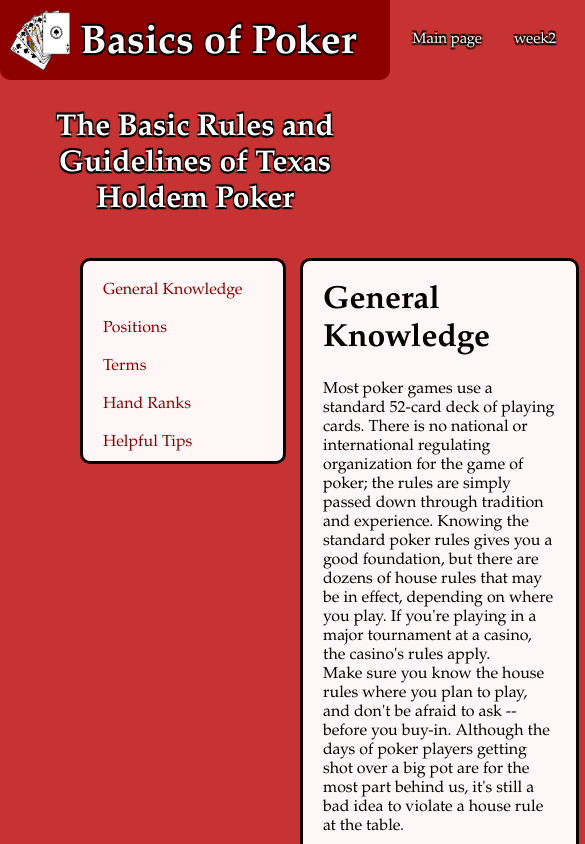
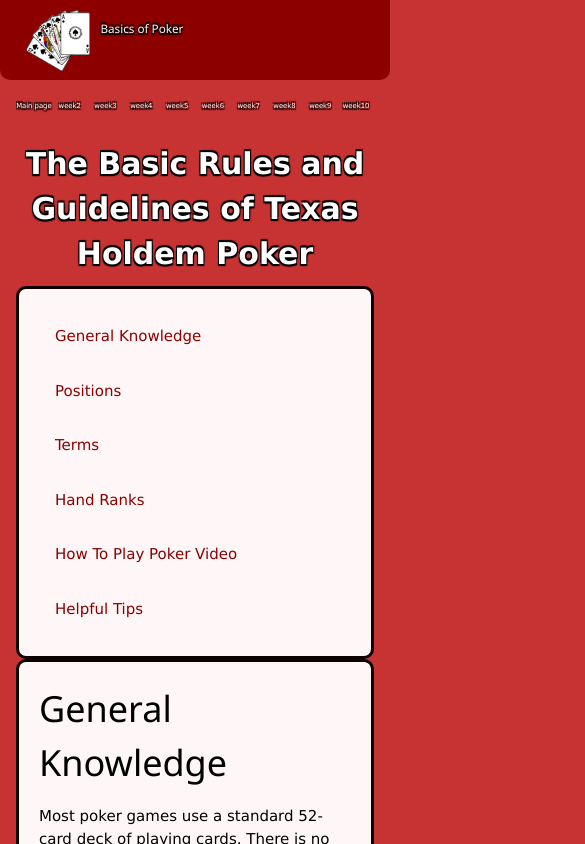
Before and after one commit to SteveLeong/Art321, a plain HTML site: page Asg1/a1.html in a window 390 px wide. Shown: the top 844 px of the page, 585 px wide, since content can reach past the window. Drawn offline with nearby package versions, Linux system fonts and the light colour scheme.

Commit message:
A1 redo: Video/Sound, external link, Responsive

```diff
--- a/Asg1/a1.html
+++ b/Asg1/a1.html
@@ -3,40 +3,60 @@
     <head>
         <title>Steven Leong: Assignment 1 Week 2</title>
         <link href="./mya1styles.css" rel="stylesheet" type="text/css">
+        <link rel="stylesheet" href="https://www.w3schools.com/w3css/4/w3.css">
     </head>
     <body>
-        <div class='container'>
-            <div class='header-bar'>
-                <div id='header-container'>
+
+        <div id='container'>
+            <div id="main">
+
+                <div class="w3-row">
+                    <div id='header-bar'>
+
+                            <div class="w3-third w3-container">
+                                <div id="logo">
                                     <img src="../Resources/cards2.png" alt="Cards">
-                    <h1 id='title'>Basics of Poker</h1>
+                                    <h1>Basics of Poker</h1>
+                                </div>
+                            </div>
+
+                            <div class="w3-twothird w3-container">
+                                <div id="nav">
                                     <ul>
+                                        <li><a href="../index.html">Main page</a></li>
+                                        <li><a href="./a1.html"> week2</a></li>
+                                        <li><a href="../Asg2/a2.html"> week3</a></li>
+                                        <li><a href="../Asg3/a3.html"> week4</a></li>
+                                        <li><a href="../Asg4/a4.html"> week5</a></li>
+                                        <li><a href="#"> week6</a></li>
+                                        <li><a href="#"> week7</a></li>
+                                        <li><a href="#"> week8</a></li>
+                                        <li><a href="#"> week9</a></li>
                                         <li><a href="#"> week10</a></li>
-                        <li><a href="#"> week9</a></li>
-                        <li><a href="#"> week8</a></li>
-                        <li><a href="#"> week7</a></li>
-                        <li><a href="#"> week6</a></li>
-                        <li><a href="#"> week5</a></li>
-                        <li><a href="#"> week4</a></li>
-                        <li><a href="../Asg2/a2.html"> week3</a></li>
-                        <li><a href="./a1.html"> week2</a></li>
-                        <li><a href="../index.html">Main page</a></li>
                                     </ul>
+                                </div>
+                            </div>
                     </div>
                 </div>
 
                 <div>
-                <p style='text-align: center; color: white; font-size: 30px;text-shadow: -1px -2px #000, 1px 2px 1px #000, -1px 2px 1px #000, 1px -2px 1px #000;'> <b>The Basic Rules and Guidelines of Texas Holdem Poker</b></p>
+                    <p id="subHeader"> <b>The Basic Rules and Guidelines of Texas Holdem Poker</b></p>
                 </div>
+
+                <div class="w3-row">
+                        <div class="w3-container w3-quarter">
                         <div id='sidebar'>
                             <div class='content'>
-                    <a href="#generalKnowledge">General Knowledge</a> <br/> <br/>
-                    <a href="#positions">Positions</a> <br/> <br/>
-                    <a href="#terms">Terms</a> <br/> <br/>
-                    <a href="#handRanks">Hand Ranks</a> <br/> <br/>
-                    <a href="#tips">Helpful Tips</a> <br/> <br/>
+                                <a href="#generalKnowledge">General Knowledge</a>
+                                <a href="#positions">Positions</a>
+                                <a href="#terms">Terms</a>
+                                <a href="#handRanks">Hand Ranks</a>
+                                <a href="#video">How To Play Poker Video</a>
+                                <a href="#tips">Helpful Tips</a>
                             </div>
                         </div>
+                    </div>
+                    <div class="w3-threequarter w3-container">
                         <div id='infoBlock'>
                             <div class='content'>
                                 <h1 id='generalKnowledge'>General Knowledge</h1>
@@ -49,7 +69,7 @@
                                 <br>
 
                                 <h1 id='positions'>Positions</h1>
-                    <div style="text-align: center;">
+                                <div style="text-align: center; width:100%; height: auto;">
                                     <img src="../Resources/poker-positions-table.png" alt="table">
                                 </div>
                                 <p>The first thing you should look out for when you sit down at a poker table is the dealer button. This is a small white disc that indicates who the dealer is. Knowing where the dealer button is will let you work out your own table position (where you are in the betting order).
@@ -174,7 +194,10 @@
                                     </tr>
                                 </table>
                                 <br>
-
+                                <h1 id='video'>How To Play Poker Video</h1>
+                                <div class="videoWrapper">
+                                    <iframe width="777" height="437" src="https://www.youtube.com/embed/NlFguTSypBQ?ecver=1" frameborder="0" allow="accelerometer; autoplay; encrypted-media; gyroscope; picture-in-picture" allowfullscreen></iframe>
+                                </div>
                                 <h1 id='tips'>Helpful Tips</h1>
                                 <h3 style="margin-bottom: 0;">Pay Attention</h3>
                                 <p style="margin-top: 0;">
@@ -205,5 +228,12 @@
                             </div>
                         </div>
                     </div>
+                </div>
+            </div>
+        </div>
+        <footer id="footer">
+            <p>To find about more about Poker click <a href="https://poker.partypoker.com/en/how-to-play/school/basics/intro">here</a></p>
+        </footer>
     </body>
+
 </html>
--- a/Asg1/mya1styles.css
+++ b/Asg1/mya1styles.css
@@ -1,82 +1,78 @@
 
 
-body{
+html, body{
     /* background-color: #473030; */
     background-color: #C73232;
 	font-family: Palatino;
 	margin: 0;
-	padding: 0;
+    padding: 0;
+    padding-bottom:60px;
+    height: 100%;
 }
 
 h2{
     text-align: center;
 }
 
-#header-container{
-    width: 1200px;
-    margin: 0 auto;
-    height: 80px;
+#container{
+    min-height: 100%;
 }
 
-.header-bar{
+#main{
+    overflow: auto;
+    padding-bottom: 60px
+}
+
+#header-bar{
     background-color: #8C0000;
     color: #FFF7F7;
     text-shadow: -1px -2px #000, 1px 2px 1px #000, -1px 2px 1px #000, 1px -2px 1px #000;
     height: 80px;
-    width: 100%;
+    /* width: 100%; */
     border-bottom-right-radius: 10px;
     border-bottom-left-radius: 10px;
     font-size: 20px;
 }
 
-.header-bar img{
-    float: left;
-    width: 60px;
-    height: 60px;
-    margin-left: 10px;
-    margin-top: 10px;
+#nav{
+    width: 100%
 }
 
-.header-bar h1{
+#nav ul{
+    font-size: calc(6px + (26 - 14) * ((100vw - 300px) / (1600 - 300)));
+    overflow: hidden;
+    margin: 0;
+    padding: 0;
+
+}
+#nav ul li {
+    list-style: none;
     float: left;
+    text-align: center;
+    width: 10%; /* fallback for non-calc() browsers */
+    width: calc(100% / 10);
+    box-sizing: border-box;
 }
 
-.header-bar ul{
-    font-size: 15px;
-    list-style-type: none;
-    text-align: center;
-    display:inline-block;
-    overflow: hidden;
-    vertical-align:top;
-
-}
-.header-bar li {
-    float: right;
-}
-
-.header-bar li a {
+#nav ul li a {
     display: block;
     color: white;
-    text-align: center;
-    padding: 16px;
+    padding: 20px 0;
     text-decoration: none;
 }
 
-#title{
-    /* text-align:center; */
-    margin-left: 10px;
-    margin-top: 0px;
-    padding-top: 20px;
+#subHeader{
+    text-align: center;
+    color: white;
+    font-size: 30px;
+    text-shadow: -1px -2px #000, 1px 2px 1px #000, -1px 2px 1px #000, 1px -2px 1px #000;
+    margin: 0;
+    padding: 10px;
 }
 
 #sidebar{
     background-color: #FFF7F7;
     color: #ffffff;
-    width: 200px;
-    height: 200px;
-    position: absolute;
-    margin: 10px;
-    margin-left: 80px;
     border: #0F0000;
     border-style: solid;
     border-radius: 10px;
@@ -85,16 +81,15 @@ h2{
 #sidebar a{
     color: #8C0000;
     text-decoration: none;
+    display: block;
+    padding: 16px;
 }
 
 
 #infoBlock{
     background-color: #FFF7F7;
-    width: 70%;
     height: auto;
-    position: absolute;
-    margin: 10px;
-    margin-left: 300px;
+    position: relative;
     border: #0F0000;
     border-style: solid;
     border-radius: 10px;
@@ -102,8 +97,8 @@ h2{
 
 .content{
     margin: 20px;
+}
 
-}
 
 table, th, td {
     /* border: 1px solid #ddd; */
@@ -123,3 +118,59 @@ td img{
     height: 75px;
 }
 tr:nth-child(even) {background-color: #f2f2f2;}
+
+
+#footer {
+    position:relative;
+    bottom:0;
+    width:100%;
+    height:60px;   /* Height of the footer */
+    background:#8C0000;
+    margin-top: -60px;
+    clear: both;
+ }
+
+#footer p{
+    color: white;
+    text-align: center;
+    padding: 10px;
+}
+
+#footer a{
+    color: white;
+}
+
+.videoWrapper {
+	position: relative;
+	padding-bottom: 56.25%; /* 16:9 */
+	padding-top: 25px;
+	height: 0;
+}
+.videoWrapper iframe {
+	position: absolute;
+	top: 0;
+	left: 0;
+	width: 100%;
+	height: 100%;
+}
+
+#logo{
+    height: 80px;
+    width: auto;
+}
+
+#logo img{
+    float: left;
+    width: 18%;
+    height: auto;
+    margin-left: 10px;
+    margin-top: 10px;
+}
+
+#logo h1{
+    margin-left: 10px;
+    margin-top: 0px;
+    padding-top: 20px;
+    float: left;
+    font-size:3vw;
+}
```
Also changed, not shown: Asg2/a2.html (+1 -1 lines), Resources/A6/10Squares.png (added), Resources/A6/9Squares.png (added), Resources/A6/circle.png (added), Resources/A6/letterW.png (added), Resources/A6/parallelLines.png (added), Resources/A6/plusSign.png (added), Resources/A6/why.png (added). Lines whose indentation alone changed are shown as unchanged.
